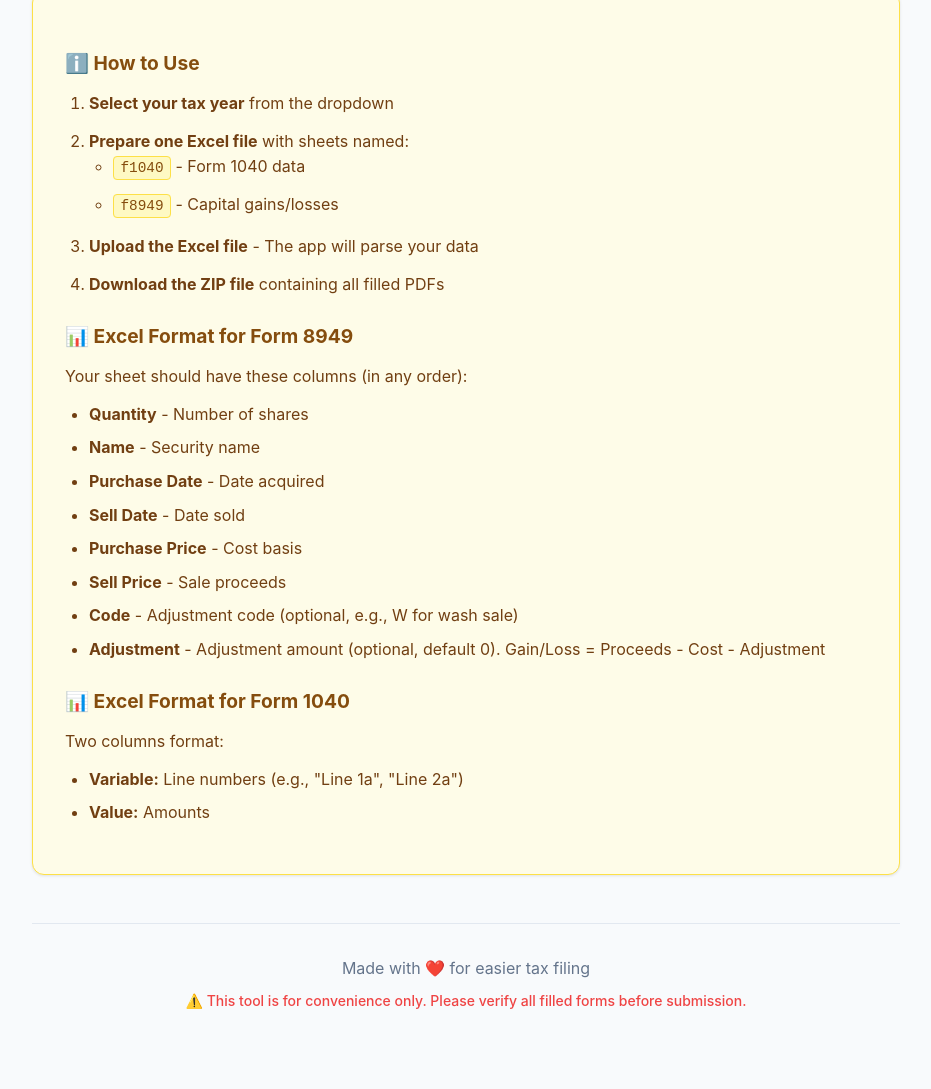
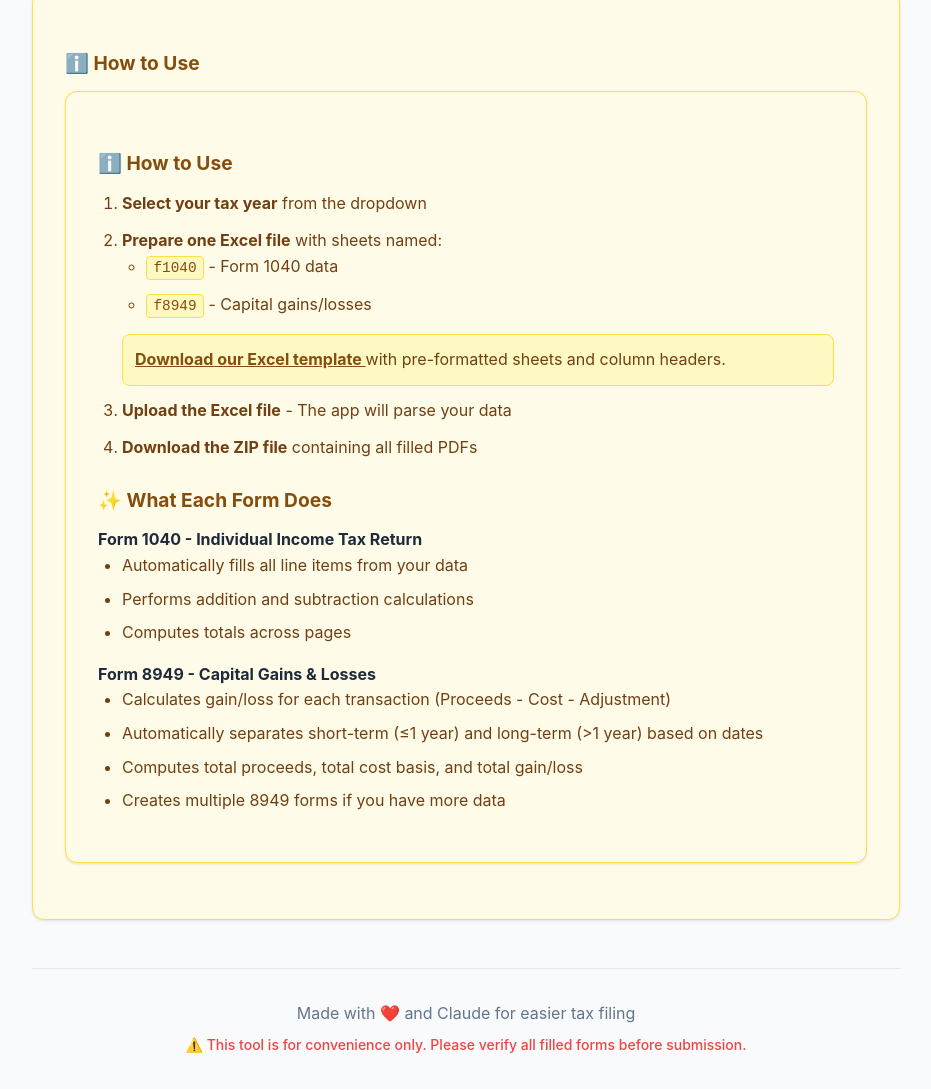
Before and after one commit to dontclicktoosoon/dontclicktoosoon.github.io, a plain HTML site: page tax-form-filler/index.html in a window 1280 px wide. Shown: the part 1298-2387 px from the top of the page, without its empty margins (174-1105 px from the left). Before the commit the page ends 2342 px from the top, so only its background shows below. Drawn offline with Linux system fonts and the light colour scheme.

Commit message:
excel template added

```diff
--- a/tax-form-filler/index.html
+++ b/tax-form-filler/index.html
@@ -53,6 +53,8 @@
 
       <div class="card info-card">
         <h3>ℹ️ How to Use</h3>
+<div class="card info-card">
+  <h3>ℹ️ How to Use</h3>
       <ol>
         <li><strong>Select your tax year</strong> from the dropdown</li>
         <li><strong>Prepare one Excel file</strong> with sheets named:
@@ -60,30 +62,35 @@
             <li><code>f1040</code> - Form 1040 data</li>
             <li><code>f8949</code> - Capital gains/losses</li>
           </ul>
+          <div style="background: #fef9c3; padding: 0.75rem; border-radius: 0.5rem; margin-top: 0.75rem; border: 1px solid #fde047;">
+            <a href="./templates/2025_template.xlsx" download style="color: #854d0e; text-decoration: underline; font-weight: bold;">
+              Download our Excel template
+            </a> with pre-formatted sheets and column headers.
+          </div>
         </li>
         <li><strong>Upload the Excel file</strong> - The app will parse your data</li>
         <li><strong>Download the ZIP file</strong> containing all filled PDFs</li>
       </ol>
 
-        <h3>📊 Excel Format for Form 8949</h3>
-        <p>Your sheet should have these columns (in any order):</p>
+      <h3>✨ What Each Form Does</h3>
+
+        <h4>Form 1040 - Individual Income Tax Return</h4>
         <ul>
-          <li><strong>Quantity</strong> - Number of shares</li>
-          <li><strong>Name</strong> - Security name</li>
-          <li><strong>Purchase Date</strong> - Date acquired</li>
-          <li><strong>Sell Date</strong> - Date sold</li>
-          <li><strong>Purchase Price</strong> - Cost basis</li>
-          <li><strong>Sell Price</strong> - Sale proceeds</li>
-          <li><strong>Code</strong> - Adjustment code (optional, e.g., W for wash sale)</li>
-          <li><strong>Adjustment</strong> - Adjustment amount (optional, default 0). Gain/Loss = Proceeds - Cost - Adjustment</li>
+          <li>Automatically fills all line items from your data</li>
+          <li>Performs addition and subtraction calculations</li>
+          <li>Computes totals across pages</li>
         </ul>
 
-        <h3>📊 Excel Format for Form 1040</h3>
-        <p>Two columns format:</p>
+        <h4>Form 8949 - Capital Gains & Losses</h4>
         <ul>
-          <li><strong>Variable:</strong> Line numbers (e.g., "Line 1a", "Line 2a")</li>
-          <li><strong>Value:</strong> Amounts</li>
+          <li>Calculates gain/loss for each transaction (Proceeds - Cost - Adjustment)</li>
+          <li>Automatically separates short-term (≤1 year) and long-term (>1 year) based on dates</li>
+          <li>Computes total proceeds, total cost basis, and total gain/loss</li>
+          <li>Creates multiple 8949 forms if you have more data</li>
         </ul>
+
+
+
 
         <!-- <h3>🛠️ Developer Tools</h3>
         <p>Open browser console and use:</p>
@@ -96,7 +103,7 @@
     </main>
 
     <footer>
-      <p>Made with ❤️ for easier tax filing</p>
+      <p>Made with ❤️ and Claude for easier tax filing</p>
       <p class="disclaimer">⚠️ This tool is for convenience only. Please verify all filled forms before submission.</p>
     </footer>
   </div>
```
Also changed, not shown: 1 other file. Lines whose indentation alone changed are shown as unchanged.
